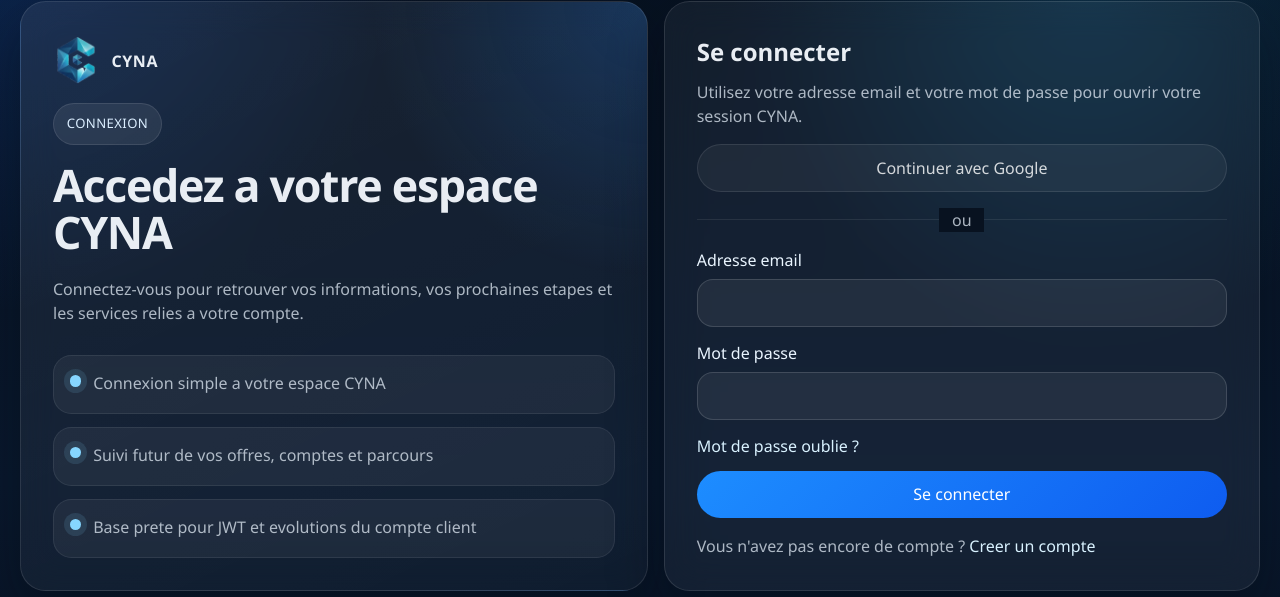
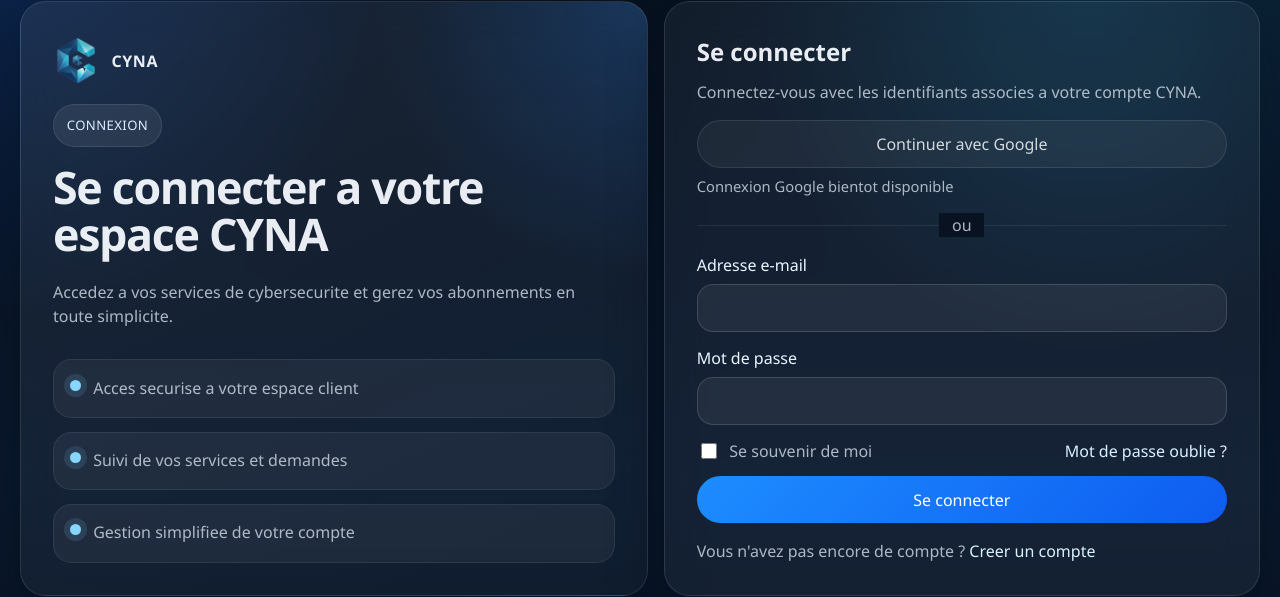
Before and after one commit to nairo91/frontend-react, a React (Vite) app: page /login in a window 1280 px wide. Shown: the part 134-731 px from the top of the page. Built offline with nearby package versions, Linux system fonts and the light colour scheme; no server answers.

Commit message:
refonte de la page log inscription

```diff
--- a/src/content/siteText.js
+++ b/src/content/siteText.js
@@ -136,53 +136,65 @@
       copy: "Revenez a l'accueil pour poursuivre votre navigation dans le catalogue.",
       cta: "Retour a l'accueil",
     },
+    privateArea: {
+      eyebrow: 'Espace client',
+      title: 'Bienvenue dans votre espace CYNA',
+      copy:
+        "Votre connexion est bien prise en compte. Cette page sert de destination privee provisoire en attendant l'ouverture complete de l'espace client.",
+      cta: "Retour a l'accueil",
+    },
   },
   auth: {
-    benefits: [
-      'Connexion simple a votre espace CYNA',
-      'Suivi futur de vos offres, comptes et parcours',
-      'Base prete pour JWT et evolutions du compte client',
+    loginBenefits: [
+      'Acces securise a votre espace client',
+      'Suivi de vos services et demandes',
+      'Gestion simplifiee de votre compte',
+    ],
+    registerBenefits: [
+      'Creation simple et securisee de votre compte',
+      'Suivi de vos abonnements et services',
+      'Acces a votre espace client CYNA',
     ],
     login: {
       eyebrow: 'Connexion',
-      title: 'Accedez a votre espace CYNA',
-      copy:
-        'Connectez-vous pour retrouver vos informations, vos prochaines etapes et les services relies a votre compte.',
+      title: 'Se connecter a votre espace CYNA',
+      copy: 'Accedez a vos services de cybersecurite et gerez vos abonnements en toute simplicite.',
       cardTitle: 'Se connecter',
-      cardCopy: 'Utilisez votre adresse email et votre mot de passe pour ouvrir votre session CYNA.',
+      cardCopy: 'Connectez-vous avec les identifiants associes a votre compte CYNA.',
       submit: 'Se connecter',
       submitting: 'Connexion...',
-      emailLabel: 'Adresse email',
+      emailLabel: 'Adresse e-mail',
       passwordLabel: 'Mot de passe',
+      rememberMe: 'Se souvenir de moi',
       forgotPassword: 'Mot de passe oublie ?',
       divider: 'ou',
       google: 'Continuer avec Google',
-      googleHint: 'Connexion Google bientot disponible',
+      googleHint: 'Bientot disponible',
+      googleStatus: 'Connexion Google bientot disponible',
       success: 'Connexion reussie. Redirection en cours...',
       switchPrompt: "Vous n'avez pas encore de compte ?",
-      switchAction: "Creer un compte",
+      switchAction: 'Creer un compte',
     },
     register: {
       eyebrow: 'Inscription',
-      title: 'Creez votre acces CYNA',
-      copy:
-        'Preparez votre espace client pour centraliser vos futures interactions avec le catalogue CYNA et vos services.',
+      title: 'Creer votre compte CYNA',
+      copy: 'Accedez a nos solutions de cybersecurite SaaS et gerez vos abonnements en ligne.',
       cardTitle: "S'inscrire",
-      cardCopy:
-        "Le formulaire frontend est pret. L'ouverture complete de compte dependra de l'endpoint d'inscription expose par l'API.",
-      submit: 'Envoyer la demande',
-      submitting: 'Envoi...',
+      cardCopy: 'Renseignez vos informations pour preparer votre acces a l espace CYNA.',
+      submit: 'Creer mon compte',
+      submitting: 'Creation...',
       fullNameLabel: 'Nom complet',
-      companyLabel: 'Entreprise',
-      emailLabel: 'Adresse email',
+      emailLabel: 'Adresse e-mail',
       passwordLabel: 'Mot de passe',
       confirmPasswordLabel: 'Confirmer le mot de passe',
+      passwordHelp:
+        'Votre mot de passe doit contenir au minimum 8 caracteres, avec des majuscules, des minuscules, des chiffres et des caracteres speciaux.',
       divider: 'ou',
       google: 'Continuer avec Google',
-      googleHint: 'Inscription Google bientot disponible',
+      googleHint: 'Bientot disponible',
+      googleStatus: 'Inscription Google bientot disponible',
       info:
-        "L'inscription frontend est prete, mais l'API d'inscription n'est pas encore disponible. Votre demande n'est donc pas encore creee cote backend.",
-      passwordMismatch: 'Les mots de passe saisis ne correspondent pas.',
+        'Un e-mail de confirmation vous a ete envoye. Veuillez verifier votre boite de reception pour activer votre compte.',
       switchPrompt: 'Vous avez deja un compte ?',
       switchAction: 'Se connecter',
     },
--- a/src/index.css
+++ b/src/index.css
@@ -781,6 +781,11 @@
   color: var(--text-soft);
 }
 
+.auth-provider-group {
+  display: grid;
+  gap: 0.45rem;
+}
+
 .auth-provider-button {
   min-height: 3rem;
   padding: 0 1rem;
@@ -790,6 +795,13 @@
   color: #fff;
   cursor: not-allowed;
   opacity: 0.82;
+}
+
+.auth-provider-note,
+.auth-helper {
+  margin: 0;
+  color: var(--text-soft);
+  font-size: 0.92rem;
 }
 
 .auth-divider {
@@ -874,6 +886,26 @@
 .auth-meta,
 .auth-switch {
   color: var(--text-soft);
+}
+
+.auth-meta-row {
+  display: flex;
+  align-items: center;
+  justify-content: space-between;
+  gap: 1rem;
+  flex-wrap: wrap;
+}
+
+.auth-checkbox {
+  display: inline-flex;
+  align-items: center;
+  gap: 0.6rem;
+  color: var(--text-soft);
+}
+
+.auth-checkbox input {
+  width: 1rem;
+  height: 1rem;
 }
 
 .auth-switch {
--- a/src/pages/LoginPage.jsx
+++ b/src/pages/LoginPage.jsx
@@ -3,6 +3,7 @@
 import { loginWithPassword, saveAuthToken } from '../api/authApi'
 import { AuthPageLayout } from '../components/auth/AuthPageLayout'
 import { siteText } from '../content/siteText'
+import { getLoginValidationError, mapLoginApiError } from '../utils/authValidation'
 
 export function LoginPage() {
   const navigate = useNavigate()
@@ -10,34 +11,45 @@
   const [formValues, setFormValues] = useState({
     email: '',
     password: '',
+    rememberMe: false,
   })
   const [isSubmitting, setIsSubmitting] = useState(false)
   const [errorMessage, setErrorMessage] = useState('')
   const [successMessage, setSuccessMessage] = useState('')
 
   const handleChange = (event) => {
-    const { name, value } = event.target
+    const { name, type, value, checked } = event.target
     setFormValues((current) => ({
       ...current,
-      [name]: value,
+      [name]: type === 'checkbox' ? checked : value,
     }))
   }
 
   const handleSubmit = async (event) => {
     event.preventDefault()
-    setIsSubmitting(true)
     setErrorMessage('')
     setSuccessMessage('')
 
+    const validationError = getLoginValidationError(formValues)
+    if (validationError) {
+      setErrorMessage(validationError)
+      return
+    }
+
+    setIsSubmitting(true)
+
     try {
-      const response = await loginWithPassword(formValues)
+      const response = await loginWithPassword({
+        email: formValues.email.trim(),
+        password: formValues.password,
+      })
       if (response?.token) {
-        saveAuthToken(response.token)
+        saveAuthToken(response.token, formValues.rememberMe)
       }
       setSuccessMessage(page.success)
-      window.setTimeout(() => navigate('/'), 700)
+      window.setTimeout(() => navigate('/espace-client'), 700)
     } catch (error) {
-      setErrorMessage(error.message)
+      setErrorMessage(mapLoginApiError(error))
     } finally {
       setIsSubmitting(false)
     }
@@ -48,16 +60,19 @@
       eyebrow={page.eyebrow}
       title={page.title}
       copy={page.copy}
-      benefits={siteText.auth.benefits}
+      benefits={siteText.auth.loginBenefits}
       cardTitle={page.cardTitle}
       cardCopy={page.cardCopy}
       footerPrompt={page.switchPrompt}
       footerActionLabel={page.switchAction}
       footerActionTo="/register"
     >
-      <button className="auth-provider-button" type="button" disabled title={page.googleHint}>
-        {page.google}
-      </button>
+      <div className="auth-provider-group">
+        <button className="auth-provider-button" type="button" disabled title={page.googleHint}>
+          {page.google}
+        </button>
+        <p className="auth-provider-note">{page.googleStatus}</p>
+      </div>
 
       <div className="auth-divider">
         <span>{page.divider}</span>
@@ -88,14 +103,24 @@
           />
         </label>
 
-        {errorMessage ? <div className="auth-feedback auth-feedback-error">{errorMessage}</div> : null}
-        {successMessage ? <div className="auth-feedback auth-feedback-success">{successMessage}</div> : null}
+        <div className="auth-meta-row">
+          <label className="auth-checkbox">
+            <input
+              type="checkbox"
+              name="rememberMe"
+              checked={formValues.rememberMe}
+              onChange={handleChange}
+            />
+            <span>{page.rememberMe}</span>
+          </label>
 
-        <div className="auth-meta">
           <a className="auth-text-link" href="#footer-contact">
             {page.forgotPassword}
           </a>
         </div>
+
+        {errorMessage ? <div className="auth-feedback auth-feedback-error">{errorMessage}</div> : null}
+        {successMessage ? <div className="auth-feedback auth-feedback-success">{successMessage}</div> : null}
 
         <button className="button-primary auth-submit" type="submit" disabled={isSubmitting}>
           {isSubmitting ? page.submitting : page.submit}
--- /dev/null
+++ b/src/pages/PrivateAreaPage.jsx
@@ -0,0 +1,23 @@
+import { Link } from 'react-router-dom'
+import { siteText } from '../content/siteText'
+
+export function PrivateAreaPage() {
+  const page = siteText.pages.privateArea
+
+  return (
+    <section className="section page-placeholder">
+      <div className="container">
+        <div className="placeholder-card panel">
+          <span className="eyebrow">{page.eyebrow}</span>
+          <h1 className="section-title placeholder-title">{page.title}</h1>
+          <p className="section-copy placeholder-copy">{page.copy}</p>
+          <div className="hero-actions">
+            <Link className="button-primary" to="/">
+              {page.cta}
+            </Link>
+          </div>
+        </div>
+      </div>
+    </section>
+  )
+}
--- a/src/routes/AppRouter.jsx
+++ b/src/routes/AppRouter.jsx
@@ -4,6 +4,7 @@
 import { HomePage } from '../pages/HomePage'
 import { LoginPage } from '../pages/LoginPage'
 import { NotFoundPage } from '../pages/NotFoundPage'
+import { PrivateAreaPage } from '../pages/PrivateAreaPage'
 import { ProductsPage } from '../pages/ProductsPage'
 import { RegisterPage } from '../pages/RegisterPage'
 
@@ -17,6 +18,7 @@
           <Route path="/products" element={<ProductsPage />} />
           <Route path="/login" element={<LoginPage />} />
           <Route path="/register" element={<RegisterPage />} />
+          <Route path="/espace-client" element={<PrivateAreaPage />} />
           <Route path="*" element={<NotFoundPage />} />
         </Routes>
       </AppShell>
--- /dev/null
+++ b/src/utils/authValidation.js
@@ -0,0 +1,74 @@
+const EMAIL_PATTERN = /^[^\s@]+@[^\s@]+\.[^\s@]+$/
+const UPPERCASE_PATTERN = /[A-Z]/
+const LOWERCASE_PATTERN = /[a-z]/
+const DIGIT_PATTERN = /[0-9]/
+const SPECIAL_PATTERN = /[^A-Za-z0-9]/
+
+export function isValidEmail(email) {
+  return EMAIL_PATTERN.test(email)
+}
+
+export function isStrongPassword(password) {
+  return (
+    password.length >= 8 &&
+    UPPERCASE_PATTERN.test(password) &&
+    LOWERCASE_PATTERN.test(password) &&
+    DIGIT_PATTERN.test(password) &&
+    SPECIAL_PATTERN.test(password)
+  )
+}
+
+export function getLoginValidationError({ email, password }) {
+  if (!email.trim() || !password.trim()) {
+    return 'Veuillez remplir tous les champs obligatoires.'
+  }
+
+  if (!isValidEmail(email)) {
+    return 'Adresse e-mail invalide.'
+  }
+
+  return ''
+}
+
+export function getRegisterValidationError({ fullName, email, password, confirmPassword }) {
+  if (!fullName.trim() || !email.trim() || !password.trim() || !confirmPassword.trim()) {
+    return 'Veuillez remplir tous les champs obligatoires.'
+  }
+
+  if (!isValidEmail(email)) {
+    return 'Adresse e-mail invalide.'
+  }
+
+  if (!isStrongPassword(password)) {
+    return 'Mot de passe trop faible.'
+  }
+
+  if (password !== confirmPassword) {
+    return 'Les mots de passe ne correspondent pas.'
+  }
+
+  return ''
+}
+
+export function mapLoginApiError(error) {
+  const source = `${error?.message ?? ''} ${JSON.stringify(error?.payload ?? {})}`.toLowerCase()
+
+  if (source.includes('not activated') || source.includes('not verified') || source.includes('inactive')) {
+    return 'Compte non active. Verifiez votre e-mail pour valider votre inscription.'
+  }
+
+  if (
+    source.includes('not found') ||
+    source.includes('user_not_found') ||
+    source.includes('no account') ||
+    source.includes('unknown email')
+  ) {
+    return 'Aucun compte trouve avec cette adresse e-mail.'
+  }
+
+  if (source.includes('invalid credentials') || error?.status === 401) {
+    return 'Mot de passe incorrect. Veuillez reessayer.'
+  }
+
+  return 'Une erreur est survenue. Veuillez reessayer.'
+}
```
Also changed, not shown: src/api/authApi.js (+11 -3 lines), src/pages/RegisterPage.jsx (+16 -11 lines).
